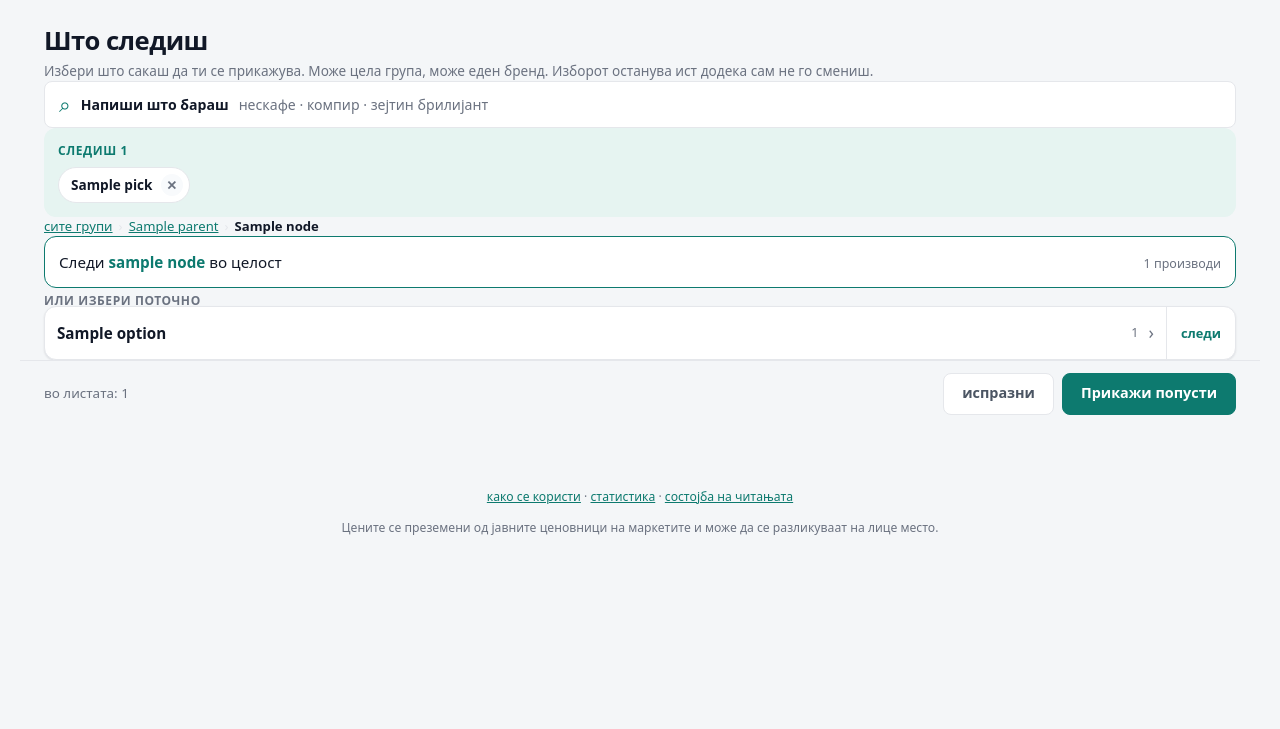
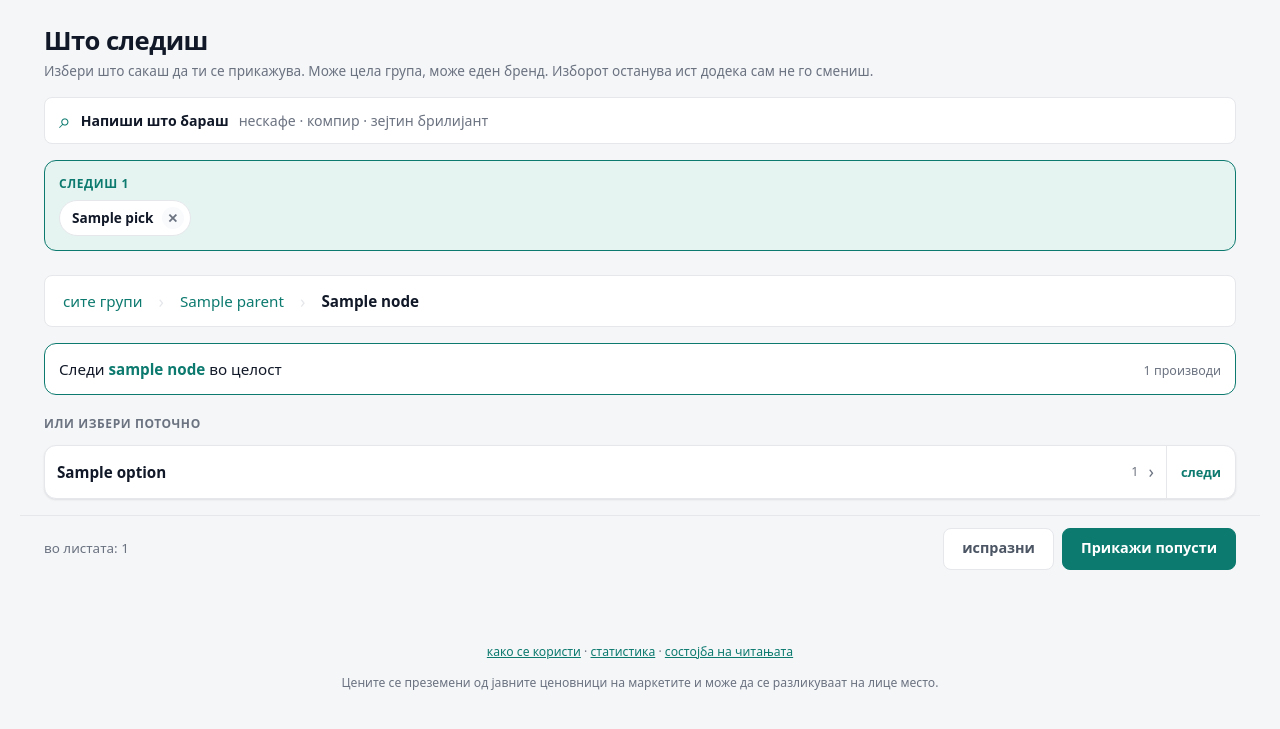
Before and after one commit to Darkosp/Marketcheker, a FastAPI app: template backend/app/web/templates/izbor.html in a window 1280 px wide. Shown: the part 47-776 px from the top of the page. Run offline with FastAPI, Linux system fonts and the light colour scheme; the template is opened without the code that fills it: most values are stand-ins (such as "Sample title", 1, 10 or a date in 2020); parts of the project's set-up code (start-up, migrations or seed data) failed here and were passed over.

Commit message:
Separate what you follow from what you are choosing
Two corrections from looking at the page.

The picker's sections were touching: the list of what you follow and the
area for choosing read as one block. The page now has a rhythm of its own,
and the list gets a border when it holds something, so two green surfaces
are not mistaken for one.

The trail - сите групи › Храна › Слатки и чоколадо - is the only way back up
a level, and it was a thin line of small text that disappeared between the
blocks around it. It is now its own bar, large enough to notice and to hit
with a thumb.

Co-Authored-By: Claude Opus 5 <noreply@anthropic.com>

```diff
--- a/backend/app/web/static/app.css
+++ b/backend/app/web/static/app.css
@@ -704,8 +704,13 @@ select:focus-visible,
 .mine {
   padding: 14px;
   background: var(--accent-soft);
+  border: 1px solid transparent;
   border-radius: var(--radius);
 }
+
+/* Кога има нешто во листата, блокот се одделува повидливо од изборот под
+   него - инаку двете зелени површини се читаат како една. */
+.mine:has(.mine-list) { border-color: var(--accent); }
 
 .mine-title {
   margin: 0 0 8px;
@@ -746,10 +751,43 @@ select:focus-visible,
 
 .mine-drop:hover { color: #fff; background: var(--sale); }
 
+/* Деловите на страницата со избор имаат свој ритам: без ова „што следиш"
+   и „што избираш" се допираат и изгледаат како еден блок. */
+.pick { display: grid; gap: 16px; }
+
 /* ---- каде сме ---- */
-.trail { display: flex; flex-wrap: wrap; gap: 6px; font-size: 0.82rem; }
-.trail-sep { color: var(--line); }
-.trail-now { font-weight: 600; }
+/* Ова е патеката за враќање - единствениот начин да се излезе ниво погоре.
+   Беше ситна и се губеше меѓу другото; сега е голема колку што ѝ треба за
+   да се забележи и да се погоди со прст. */
+.trail {
+  display: flex;
+  flex-wrap: wrap;
+  align-items: center;
+  gap: 4px;
+  margin-top: 8px;
+  padding: 6px;
+  font-size: 0.95rem;
+  background: var(--surface);
+  border: 1px solid var(--line);
+  border-radius: var(--radius-sm);
+}
+
+.trail a {
+  padding: 8px 12px;
+  color: var(--accent);
+  text-decoration: none;
+  border-radius: var(--radius-sm);
+}
+
+.trail a:hover { background: var(--accent-soft); }
+
+.trail-sep { font-size: 1.1rem; color: var(--line); }
+
+.trail-now {
+  padding: 8px 12px;
+  font-weight: 650;
+  color: var(--text);
+}
 
 /* ---- „следи го ова во целост" ---- */
 .take-all {
```
